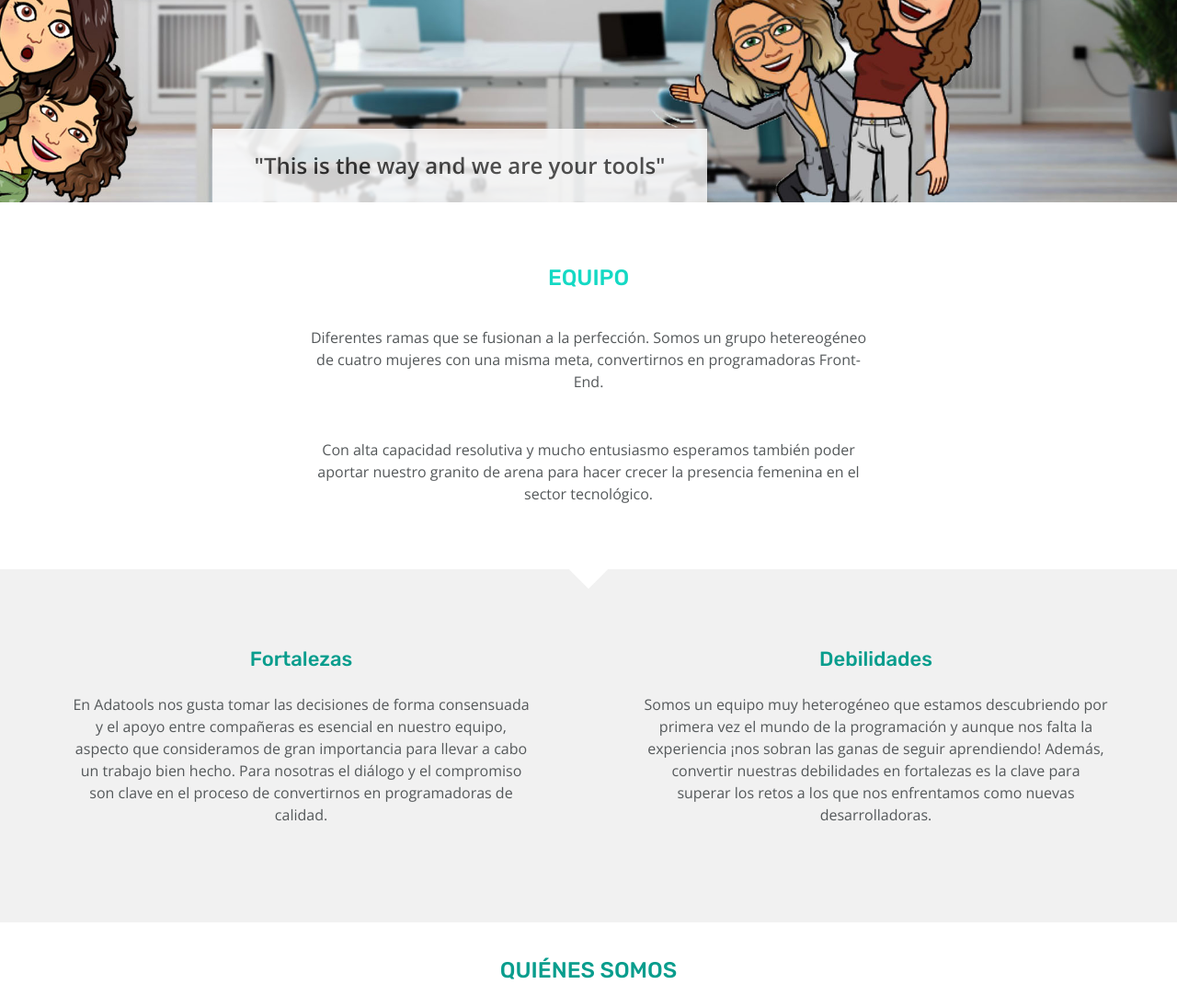
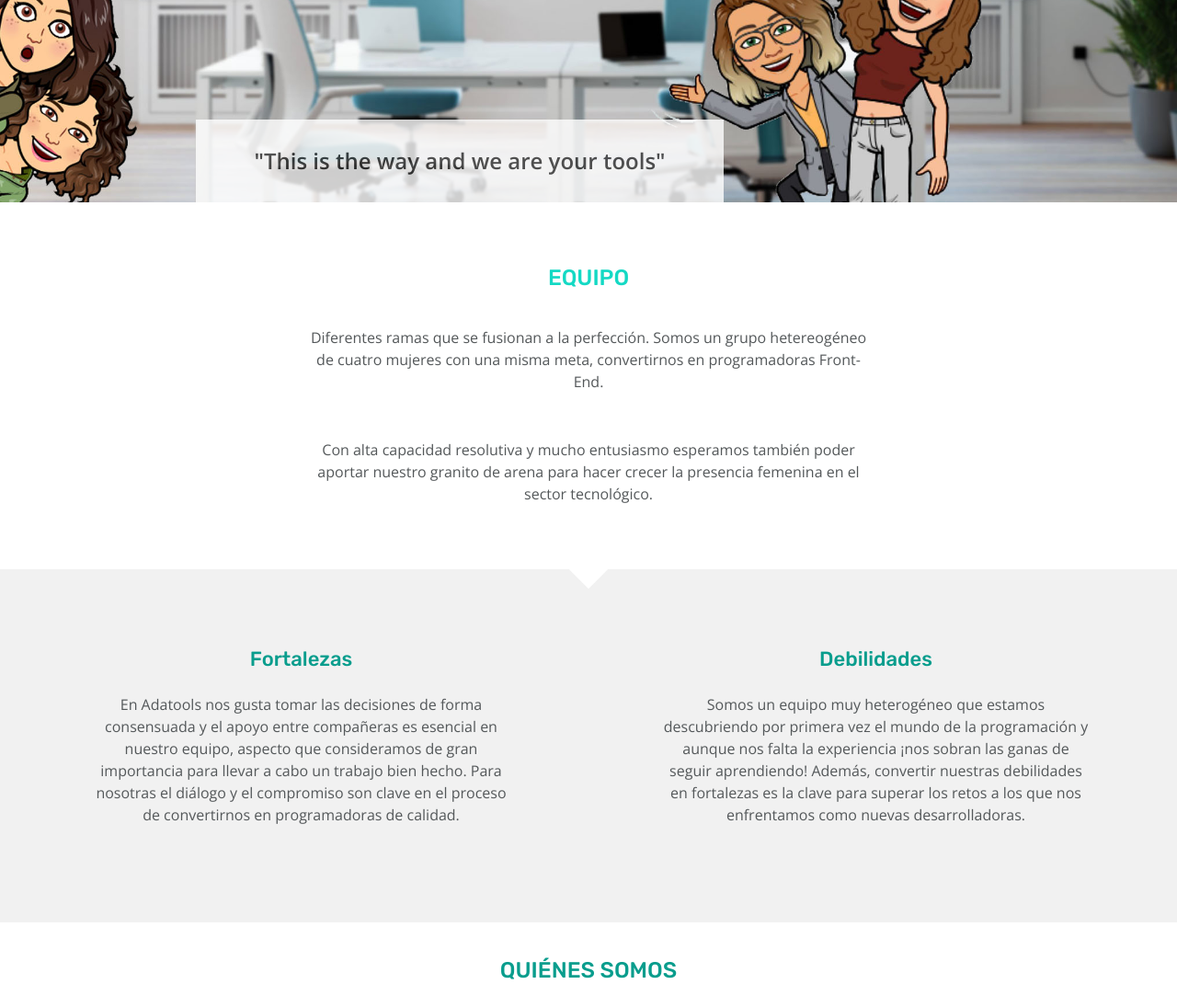
Before and after one commit to Adalab/project-promo-l-module-1-team-9, a website: page docs/index.html in a window 1280 px wide. Shown: the part 180-1275 px from the top of the page at 92% size. Drawn offline with nearby package versions, Linux system fonts and the light colour scheme; files that its build step writes are made by us from their sources.

Commit message:
change margin strengths and size claim

```diff
--- a/src/scss/layout/_aboutus.scss
+++ b/src/scss/layout/_aboutus.scss
@@ -95,7 +95,7 @@
   border: solid 5px rgba(0, 0, 0, 0.08);
 }
 .adalaber-description {
-  margin: 0px 15px 15px 15px;
+  margin: 0px 30px 15px 30px;
   font-family: $text;
   font-size: 16px;
   font-weight: normal;
--- a/src/scss/layout/_hero.scss
+++ b/src/scss/layout/_hero.scss
@@ -9,20 +9,30 @@
   z-index: 0;
 }
 .claim-box {
+  height: 80px;
+  width: 290px;
   display: flex;
   align-items: center;
   align-self: flex-end;
   background-color: $white;
   z-index: 2;
-  padding: 15px 30px;
-  transform: translate(0px, 25px);
+  padding: 15px 15px;
+  transform: translate(0px, 45px);
   @media all and (min-width: 768px) {
     opacity: 0.8;
     transform: translate(-140px, 0px);
+    width: 440px;
+    display: flex;
+    justify-content: center;
+  }
+  @media all and (min-width: 1200px) {
+    width: 574px;
+    height: 90px;
+    padding: 30px 30px;
   }
 }
 .claim-text {
-  height: 50px;
+  /*height: 50px;*/
   font-family: $claim;
   font-size: 18px;
   font-stretch: normal;
@@ -33,7 +43,6 @@
   display: flex;
   align-items: center;
   text-align: center;
-  padding: 15px;
   @media all and (min-width: 1200px) {
     font-size: 24px;
     opacity: 0.8;
--- a/src/scss/layout/_team.scss
+++ b/src/scss/layout/_team.scss
@@ -111,7 +111,7 @@
   padding-bottom: 15px;
 }
 .strengths-text {
-  margin: 0;
+  margin: 0 20px 0 20px;
   font-family: $text;
   font-size: 16px;
   font-weight: normal;
@@ -136,7 +136,7 @@
   padding-bottom: 15px;
 }
 .weaknesses-text {
-  margin: 0;
+  margin: 0 20px 0 20px;
   font-family: $text;
   font-size: 16px;
   font-weight: normal;
```
